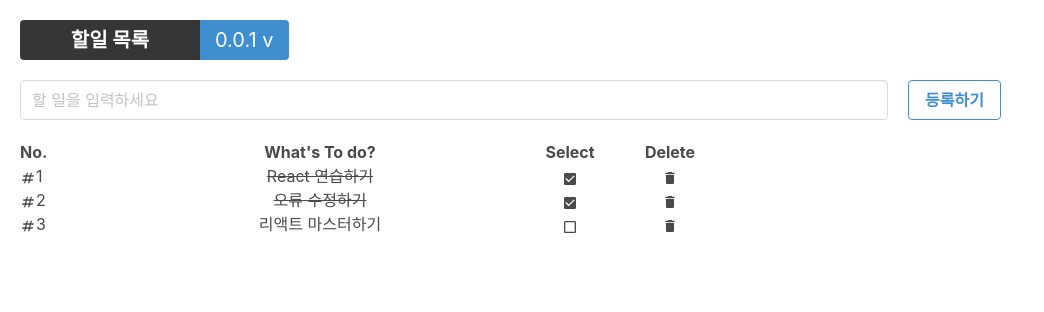
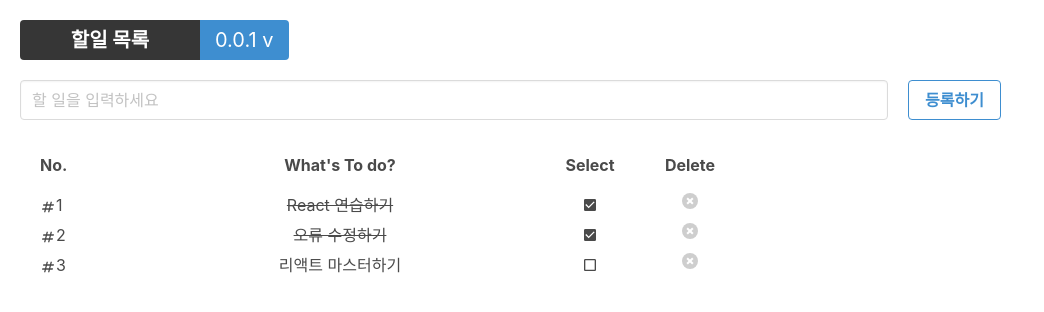
Before and after one commit to glooooow/reactPrac_todo, a React (Create React App) app: page / in a window 1280 px wide. Shown: the top 312 px of the page, without its empty margins (0-1044 px from the left). Built offline with nearby package versions, Linux system fonts and the light colour scheme; the HTML template or start-up script is replaced by a standard one.

Commit message:
231006 테이블 내 간격 및 삭제 버튼 수정

```diff
--- a/src/components/Todo.scss
+++ b/src/components/Todo.scss
@@ -6,6 +6,7 @@
     width: flex;
     margin: 20px 20px 20px 20px;
 }
+
 
 nav {
     margin: 0px 20px 20px 0px;
@@ -29,24 +30,34 @@ nav {
     }
   }
 
-// .app-title {
-//     font-style: italic;
-//     color: $primary-color;
-// }
 
 .TodoAdd{
     margin: 20px 0px 20px 0px;
 }
+
+
 
 .input {
     width: 70%;
     margin-right: 20px;
 }
 
-.btn-submit {
 
+
+.TodoList-Table-Head {
+    margin-left: 20px;
+    tr {
+    height: 50px;
+    }
 }
 
 .TodoList-Table-Body {
-    font-size: lage;
+    tr {
+    height: 30px;
+    }
 }
+
+
+.todoTitle {
+    width: 400px;
+}
--- a/src/pages/Template.jsx
+++ b/src/pages/Template.jsx
@@ -87,9 +87,9 @@ const TodoListItem = ({ todo, deleteTodo, checkTodo }) => {
             <tbody>
                 <tr>
                     <td className="todoId" style={{"width": "100px"}}><MdNumbers />{id}</td>
-                    <td className="todoTitle" style={checked? {"width": "400px", "textAlign":"center", "textDecoration":"line-through"} : {"width": "400px", "textAlign":"center"}}>{title}</td>
+                    <td className="todoTitle" style={checked? {"textAlign":"center", "textDecoration":"line-through"} : {"textAlign":"center"}}>{title}</td>
                     <td className={cn("checkbox", { checked })} onClick={() => checkTodo(id)} style={{"width": "100px", "textAlign":"center"}}>{checked ? <MdCheckBox /> : (<MdCheckBoxOutlineBlank />)}</td>
-                    <td className="btn-delete" onClick={() => deleteTodo(id)} style={{"width": "100px", "textAlign":"center"}}><MdDelete /> </td>
+                    <td style={{"width": "100px", textAlign:"center"}}><button className="delete is-small" onClick={() => deleteTodo(id)}/></td>
                 </tr>
             </tbody>
         </div>
```
